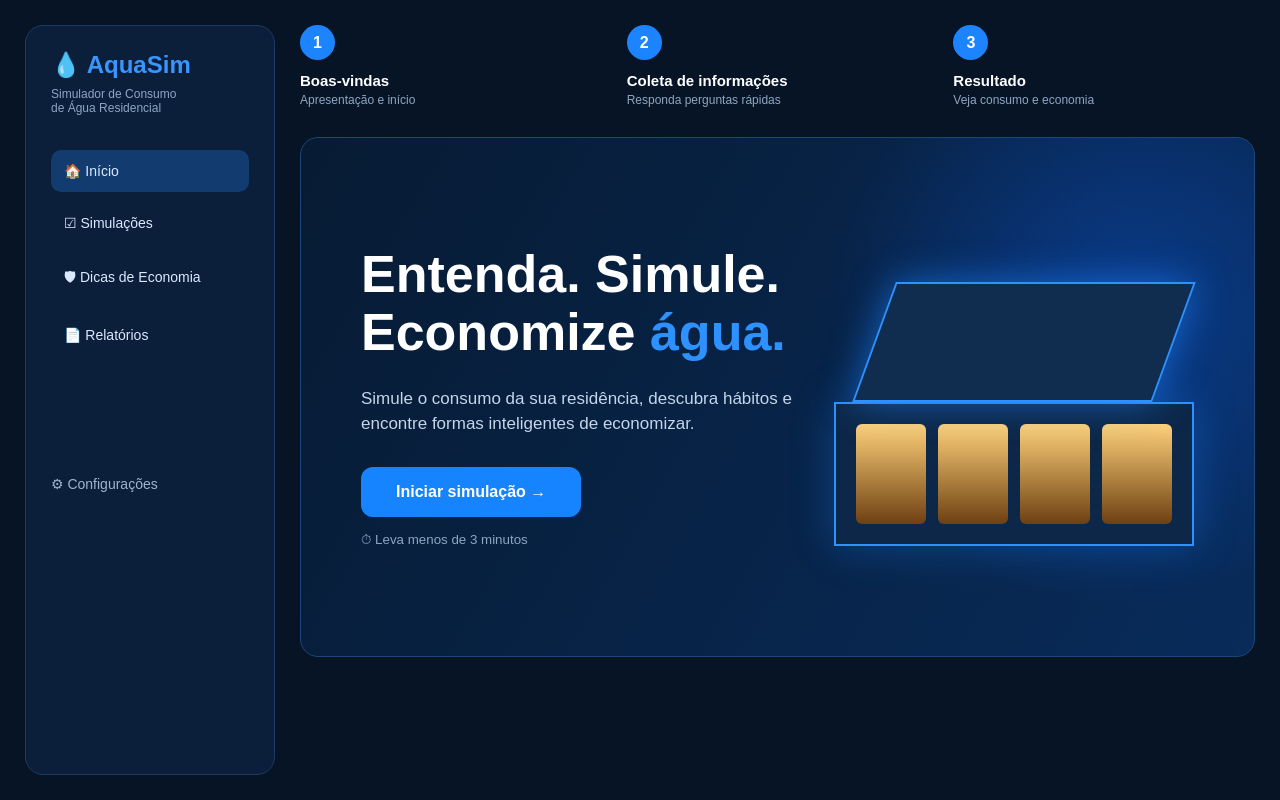
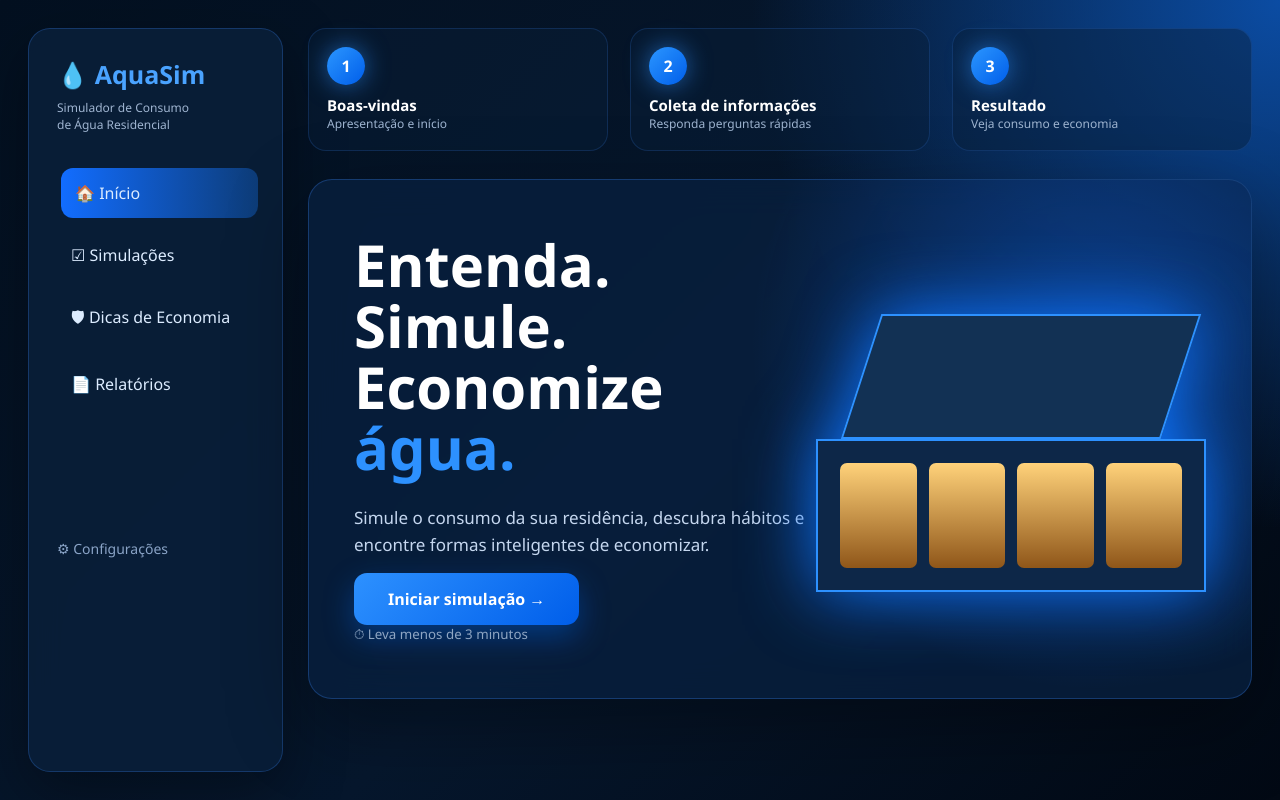
Before and after one commit to Pedromiclos/aqua-sim, a Flask app: page / in a window 1280 px wide. Run offline with Flask 3, Linux system fonts and the light colour scheme.

Commit message:
melhorias no visual do AquaSim

```diff
--- a/static/style.css
+++ b/static/style.css
@@ -2,58 +2,65 @@
     margin:0;
     padding:0;
     box-sizing:border-box;
-    font-family: Arial, Helvetica, sans-serif;
+    font-family: "Segoe UI", Arial, sans-serif;
 }
 
 body{
-    background:#061426;
+    background:
+        radial-gradient(circle at top right, #0b4ca3 0%, transparent 35%),
+        linear-gradient(135deg,#031020,#06172d 55%,#020914);
     color:white;
+    min-height:100vh;
 }
 
 .app{
     display:flex;
     min-height:100vh;
-    padding:25px;
+    padding:28px;
     gap:25px;
 }
 
 .sidebar{
-    width:250px;
-    background:#0b1f3a;
-    border:1px solid #193b66;
-    border-radius:18px;
-    padding:25px;
+    width:255px;
+    background:rgba(10,31,58,.88);
+    border:1px solid rgba(62,139,255,.25);
+    border-radius:22px;
+    padding:28px;
+    box-shadow:0 20px 60px rgba(0,0,0,.35);
+    backdrop-filter:blur(16px);
 }
 
 .sidebar h2{
-    color:#3995ff;
+    color:#4aa3ff;
+    font-size:25px;
     margin-bottom:8px;
 }
 
 .sidebar p{
     font-size:12px;
-    color:#8fa6c3;
+    color:#9fb5d1;
     margin-bottom:35px;
 }
 
 .sidebar a{
     display:block;
+    color:#dcecff;
     text-decoration:none;
-    color:#dbe9ff;
-    padding:13px;
-    border-radius:10px;
-    margin-bottom:10px;
-    font-size:14px;
+    padding:14px;
+    border-radius:12px;
+    margin-bottom:12px;
+    transition:.3s;
 }
 
 .sidebar a:hover,
 .sidebar .active{
-    background:#123b70;
+    background:linear-gradient(90deg,#126dff,#0d3c78);
+    transform:translateX(4px);
 }
 
 .config{
-    margin-top:120px;
-    color:#9fb3ce;
+    margin-top:130px;
+    color:#8aa4c7;
     font-size:14px;
 }
 
@@ -64,46 +71,57 @@ body{
 .steps{
     display:grid;
     grid-template-columns:repeat(3,1fr);
-    gap:25px;
-    margin-bottom:30px;
+    gap:22px;
+    margin-bottom:28px;
 }
 
 .steps div{
-    display:flex;
-    flex-direction:column;
-    gap:4px;
+    position:relative;
+    background:rgba(10,31,58,.45);
+    border:1px solid rgba(62,139,255,.18);
+    border-radius:18px;
+    padding:18px;
 }
 
 .steps span{
-    width:35px;
-    height:35px;
-    background:#1d84ff;
+    width:38px;
+    height:38px;
+    background:linear-gradient(135deg,#2b96ff,#005eea);
     display:flex;
     align-items:center;
     justify-content:center;
     border-radius:50%;
     font-weight:bold;
-    margin-bottom:8px;
+    margin-bottom:10px;
+    box-shadow:0 0 25px rgba(45,145,255,.6);
 }
 
 .steps strong{
+    display:block;
     font-size:15px;
 }
 
 .steps p{
-    color:#8fa6c3;
+    color:#9fb5d1;
     font-size:12px;
+}
+
+.hero-card,
+.form-card,
+.resultado-card{
+    background:rgba(8,31,61,.82);
+    border:1px solid rgba(62,139,255,.28);
+    border-radius:24px;
+    padding:45px;
+    box-shadow:0 25px 80px rgba(0,0,0,.35);
+    backdrop-filter:blur(18px);
 }
 
 .hero-card{
     min-height:520px;
-    background:linear-gradient(120deg,#071b33,#082b5a);
-    border:1px solid #1d4778;
-    border-radius:18px;
     display:flex;
     align-items:center;
     justify-content:space-between;
-    padding:60px;
     overflow:hidden;
     position:relative;
 }
@@ -111,21 +129,21 @@ body{
 .hero-card::before{
     content:"";
     position:absolute;
-    width:700px;
-    height:700px;
+    width:750px;
+    height:750px;
     right:-220px;
-    top:-180px;
-    background:radial-gradient(circle,#0e63ff55,transparent 60%);
+    top:-210px;
+    background:radial-gradient(circle,#126dff66,transparent 65%);
 }
 
 .hero-text{
-    max-width:520px;
     z-index:2;
+    max-width:560px;
 }
 
 .hero-text h1{
-    font-size:52px;
-    line-height:1.1;
+    font-size:58px;
+    line-height:1.05;
     margin-bottom:25px;
 }
 
@@ -133,56 +151,58 @@ body{
     color:#2d91ff;
 }
 
-.hero-text p{
-    color:#c5d5ea;
+.hero-text p,
+.sub{
+    color:#c5d7ef;
     font-size:17px;
-    line-height:1.5;
+    line-height:1.6;
     margin-bottom:30px;
 }
 
-.botao{
-    display:inline-block;
-    background:#1684ff;
+.botao,
+.acoes button{
+    background:linear-gradient(135deg,#2d91ff,#005eea);
     color:white;
+    border:none;
     text-decoration:none;
-    padding:16px 35px;
-    border-radius:12px;
-    font-weight:bold;
-    margin-bottom:15px;
+    padding:15px 34px;
+    border-radius:13px;
+    font-weight:700;
+    cursor:pointer;
+    box-shadow:0 12px 30px rgba(0,110,255,.35);
+    transition:.3s;
 }
 
-.botao:hover{
-    background:#006ee6;
+.botao:hover,
+.acoes button:hover{
+    transform:translateY(-3px);
+    box-shadow:0 18px 35px rgba(0,110,255,.55);
 }
 
 small{
     display:block;
     color:#8fa6c3;
+    margin-top:15px;
 }
 
 .hero-image{
     z-index:2;
-    width:430px;
-    height:300px;
-    display:flex;
-    align-items:center;
-    justify-content:center;
 }
 
 .house{
-    width:360px;
-    height:230px;
+    width:390px;
+    height:250px;
     position:relative;
+    filter:drop-shadow(0 0 35px #0d74ff);
 }
 
 .roof{
-    width:300px;
-    height:120px;
-    background:#102c4e;
-    transform:skew(-20deg);
+    width:320px;
+    height:125px;
+    background:#123154;
+    transform:skew(-18deg);
     border:2px solid #2d91ff;
-    box-shadow:0 0 35px #1d84ff99;
-    margin-left:40px;
+    margin-left:45px;
 }
 
 .home{
@@ -190,52 +210,51 @@ small{
     grid-template-columns:repeat(4,1fr);
     gap:12px;
     background:#0d2748;
-    padding:20px;
+    padding:22px;
     border:2px solid #2d91ff;
-    box-shadow:0 0 40px #1d84ff55;
 }
 
 .home div{
-    height:100px;
-    background:linear-gradient(#ffd27a,#6e4012);
-    border-radius:6px;
-}
-.form-card{
-    background:#0b1f3a;
-    border:1px solid #1d4778;
-    border-radius:18px;
-    padding:40px;
+    height:105px;
+    background:linear-gradient(#ffd27a,#8f5619);
+    border-radius:7px;
 }
 
-.form-card h1{
-    margin-bottom:10px;
-}
-
-.sub{
-    color:#9fb3ce;
-    margin-bottom:30px;
+.form-card h1,
+.resultado-card h1{
+    font-size:32px;
+    margin-bottom:8px;
 }
 
 .grid-form{
     display:grid;
-    grid-template-columns:repeat(2,1fr);
-    gap:20px;
+    grid-template-columns:repeat(4,1fr);
+    gap:18px;
 }
 
 .grid-form label{
     display:block;
+    color:#d8e8ff;
     margin-bottom:8px;
-    font-size:14px;
+    font-size:13px;
 }
 
 .grid-form input,
 .grid-form select{
     width:100%;
-    padding:14px;
+    padding:15px;
     border:none;
-    border-radius:10px;
-    background:#132d50;
+    outline:none;
+    border-radius:13px;
+    background:#132f57;
     color:white;
+    border:1px solid rgba(62,139,255,.15);
+}
+
+.grid-form input:focus,
+.grid-form select:focus{
+    border-color:#2d91ff;
+    box-shadow:0 0 0 3px rgba(45,145,255,.15);
 }
 
 .acoes{
```
Also changed, not shown: other parts of static/style.css (+67 -36 lines).
